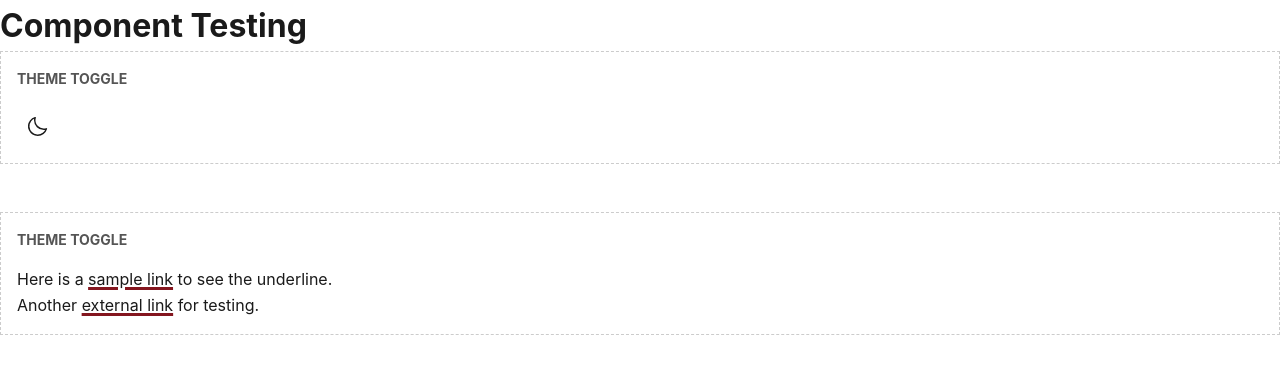
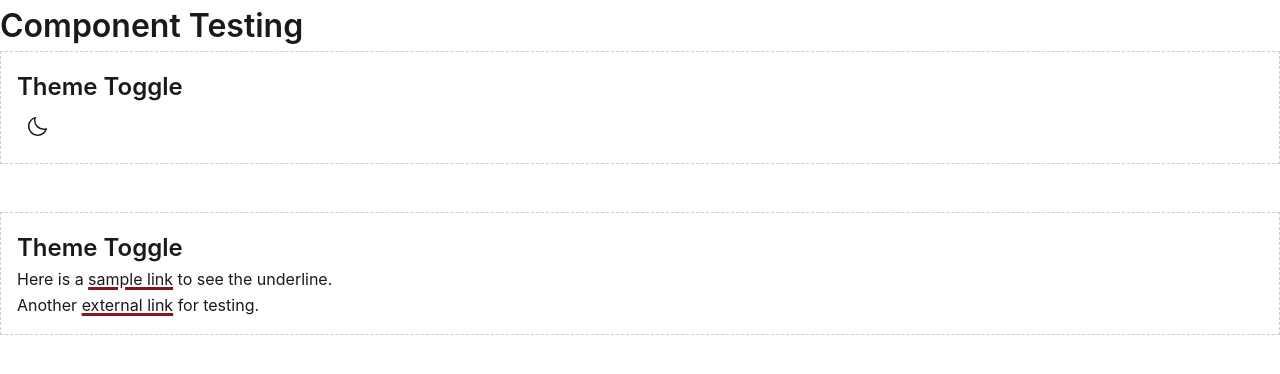
Before and after one commit to romanus-angina/portfolio, a SvelteKit app: page / in a window 1280 px wide. Shown: the top 374 px of the page. Built offline with nearby package versions, Linux system fonts and the light colour scheme.

Commit message:
chore: changed testbed styling

```diff
--- a/src/app.css
+++ b/src/app.css
@@ -58,3 +58,22 @@ a:hover {
     transition: ease all var(--transition-speed);
     color: var(--color-link-underline);
 }
+
+.container {
+    max-width: 42rem;
+    margin: 0 auto;
+    padding: 0 var(--space-lg);
+}
+
+h1, h2, h3 {
+    line-height: var(--line-height);
+    font-weight: 600;
+}
+
+h1 { font-size: 2 rem; }
+h2 { font-size: 1.5 rem;}
+h3 { font-size: 1.25 rem;}
+
+p {
+    margin-bottom: var(--space-md);
+}
--- a/src/routes/+page.svelte
+++ b/src/routes/+page.svelte
@@ -25,11 +25,4 @@
     padding: 1rem;
     border: 1px dashed #ccc;
   }
-
-  h2 {
-    margin-bottom: 1rem;
-    font-size: 0.875rem;
-    text-transform: uppercase;
-    color: var(--color-text-muted);
-  }
 </style>
```
